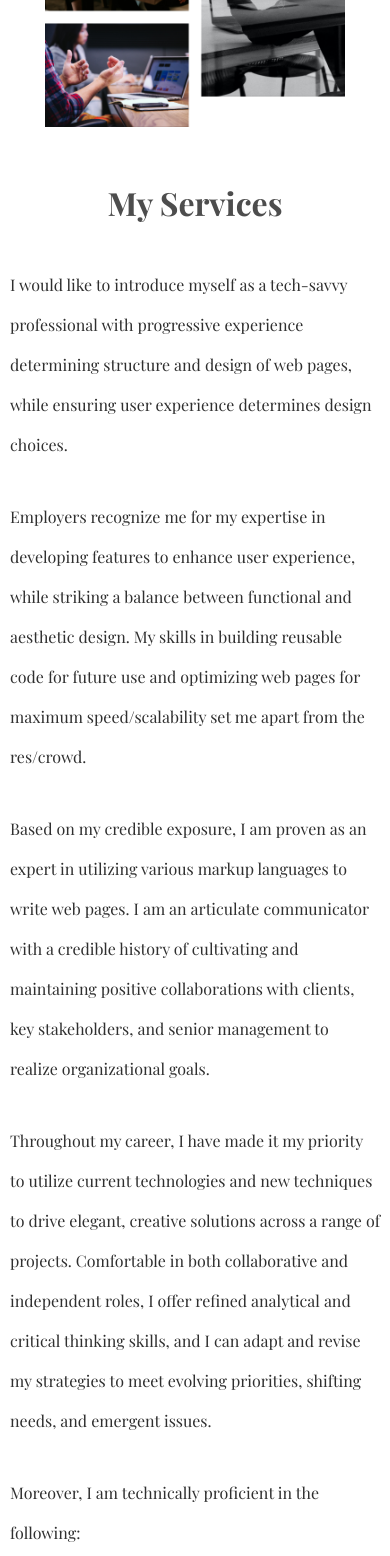
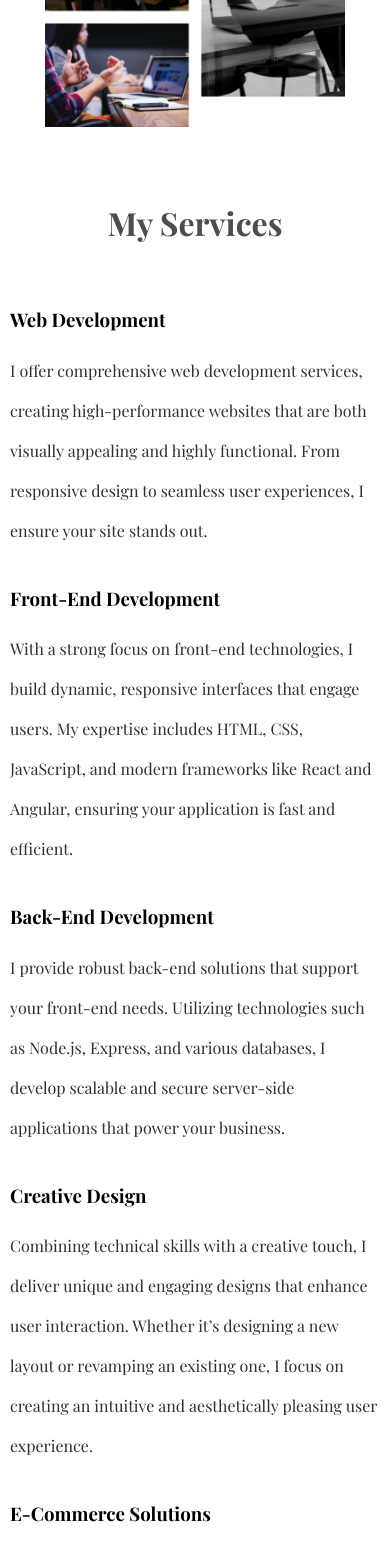
Before and after one commit to carsonbcobb/PortfolioV2, a React (Create React App) app: page /about in a window 390 px wide. Shown: the part 420-1976 px from the top of the page. Built offline with nearby package versions, Linux system fonts and the light colour scheme; a web font is replaced by a local one.

Commit message:
desktop update

```diff
--- a/src/components/ContactBottom/ContactBottom.jsx
+++ b/src/components/ContactBottom/ContactBottom.jsx
@@ -16,17 +16,14 @@ const ContactBottom=() =>
 				<div className='touch__content'>
 					<h2>Let's Chat!</h2>
 					<p className='desk-text'>
-						I look forward to discussing my background and your needs in detail,
-						as I am
-						<br />
-						confident that my unique experience will be of great use in meeting
-						your immediate
-						<br /> and future objectives.
+					I’m always excited to connect with fellow professionals, potential collaborators, and anyone interested in discussing innovative projects. Whether you have a question, need a consultation, or are looking to start a new project, I’d love to hear from you. Please feel free to reach out using the form below, and I will get back to you as soon as possible.
+
+
 					</p>
 					<p className='mob-text'>
-						I look forward to discussing my background and your needs in detail,
-						as I am confident that my unique experience will be of great use in
-						meeting your immediate and future objectives.
+					I’m always excited to connect with fellow professionals, potential collaborators, and anyone interested in discussing innovative projects. Whether you have a question, need a consultation, or are looking to start a new project, I’d love to hear from you. Please feel free to reach out using the form below, and I will get back to you as soon as possible.
+
+s.
 					</p>
 					<form id='form'>
 						<div className='touch__content--form-group'>
--- a/src/components/ContactBottom/ContactBottom.styles.scss
+++ b/src/components/ContactBottom/ContactBottom.styles.scss
@@ -23,10 +23,15 @@
 //Touch
 #contact-bottom {
 	background-color: #fff2f2;
+	margin: auto;
+
+	.touch__content {
+		width: 75%;
+	}
 }
 
 .touch {
-	margin-top: 150px;
+	margin-top: 10px;
 	display: flex;
 	flex-direction: row;
 	justify-content: space-evenly;
@@ -99,7 +104,7 @@
 	flex-direction: row;
 	justify-content: space-evenly;
 	align-items: center;
-	margin-top: 150px;
+	margin-top: 50px;
 }
 
 .extra-contact__item {
@@ -138,7 +143,7 @@
 
 @media (max-width: 768px) {
 	.touch {
-		margin-top: 100px;
+		margin-top: 10px;
 		flex-direction: column;
 	}
 
@@ -165,7 +170,7 @@
 	.extra-contact {
 		display: flex;
 		flex-direction: column;
-		margin-top: 100px;
+		margin-top: 50px;
 		justify-content: center;
 		align-items: center;
 	}
--- a/src/components/Header/Header.styles.scss
+++ b/src/components/Header/Header.styles.scss
@@ -30,7 +30,7 @@
 
 .header__logo {
 	img {
-		max-width: 200px;
+		max-width: 150px;
 	}
 }
 
--- a/src/components/SocialFooter/SocialFooter.styles.scss
+++ b/src/components/SocialFooter/SocialFooter.styles.scss
@@ -70,11 +70,11 @@
 }
 
 .sf-work {
-	background: #ea4c89;
+	background: #ff6666;
 	transition: 0.5s ease;
 
 	&:hover {
-		background: #ea4c89c0;
+		background: #c95151;
 	}
 }
 
--- a/src/sections/About/About.jsx
+++ b/src/sections/About/About.jsx
@@ -30,55 +30,36 @@ const About=() =>
 
 				<div className='services__content'>
 					<h2>My Services</h2>
-					<p>
-						I would like to introduce myself as a tech-savvy professional with
-						progressive experience determining structure and design of web
-						pages, while ensuring user experience determines design choices.
-					</p>
 
-					<p>
-						Employers recognize me for my expertise in developing features to
-						enhance
-						 user experience, while striking a balance between functional{ ' ' }
-						and aesthetic design.
-						My skills in building reusable code for future use and optimizing
-						web pages
-					 for maximum speed/scalability set me apart from the
-						res/crowd.
-					</p>
+  <div class="service">
+    <h3>Web Development</h3>
+    <p>I offer comprehensive web development services, creating high-performance websites that are both visually appealing and highly functional. From responsive design to seamless user experiences, I ensure your site stands out.</p>
+  </div>
 
-					<p>
-						Based on my credible exposure, I am proven as an expert in utilizing{ ' ' }
+  <div class="service">
+    <h3>Front-End Development</h3>
+    <p>With a strong focus on front-end technologies, I build dynamic, responsive interfaces that engage users. My expertise includes HTML, CSS, JavaScript, and modern frameworks like React and Angular, ensuring your application is fast and efficient.</p>
+  </div>
 
-						various markup languages to write web pages. I am an articulate
-						communicator
-						 with a credible history of cultivating and maintaining
-						positive collaborations
-						 with clients, key stakeholders, and senior management to
-						realize
-						 organizational goals.
-					</p>
-					<p>
-						Throughout my career, I have made it my priority to utilize current
-						technologies and new techniques to drive elegant, creative solutions
-						across a range of projects. Comfortable in both collaborative and
-						independent roles, I offer refined analytical and critical thinking
-						skills, and I can adapt and revise my strategies to meet evolving
-						priorities, shifting needs, and emergent issues.
-				</p>
+  <div class="service">
+    <h3>Back-End Development</h3>
+    <p>I provide robust back-end solutions that support your front-end needs. Utilizing technologies such as Node.js, Express, and various databases, I develop scalable and secure server-side applications that power your business.</p>
+  </div>
 
-					<p>Moreover, I am technically proficient in the following:</p>
+  <div class="service">
+    <h3>Creative Design</h3>
+    <p>Combining technical skills with a creative touch, I deliver unique and engaging designs that enhance user interaction. Whether it’s designing a new layout or revamping an existing one, I focus on creating an intuitive and aesthetically pleasing user experience.</p>
+  </div>
 
-					<p>
-						HTML | CSS | SCSS | Bootstrap | JQuery | JavaScript | TypeScript |
-						React | Vue | Liquid | Figma
-				</p>
+  <div class="service">
+    <h3>E-Commerce Solutions</h3>
+    <p>Specializing in e-commerce, I create tailored online stores that drive sales and improve customer satisfaction. From Shopify to custom solutions, I provide everything you need to succeed in the digital marketplace.</p>
+  </div>
 
-					<p>
-						Please feel free to contact me at carson@carsoncobb.com with any
-						thoughts, comments, or questions about my work—I’m always interested
-						in making new professional acquaintances.
-				</p>
+  <div class="service">
+    <h3>Consulting & Team Leadership</h3>
+    <p>With extensive experience in leading development teams, I offer consulting services to help guide your project to success. Whether you need strategic planning, team management, or technical guidance, I provide the expertise to drive your project forward.</p>
+  </div>
 				</div>
 			</section>
 			<div className='service-addition'>
--- a/src/sections/About/About.styles.scss
+++ b/src/sections/About/About.styles.scss
@@ -42,6 +42,20 @@
 	padding: 0 100px;
 }
 
+#about .services {
+	margin-top: 50px;
+	h2 {
+		text-align: center;
+		margin: 20px auto;
+	}
+}
+
+.service {
+	h3 {
+		text-align: left;
+	}
+}
+
 @media (max-width: 768px) {
 	.service-addition {
 		padding: 0 110px;
--- a/src/sections/Home/Home.jsx
+++ b/src/sections/Home/Home.jsx
@@ -33,10 +33,10 @@ const Home=() =>
 						<h1>
 							Carson Cobb
 							<br />
-							<span className='teal'>Full Stack Developer</span>
+							<span className='teal'>Developer</span>
 						</h1>
 						<p className='bold desk-text'>
-						E-commerce Expert
+						Full Stack Developer & E-commerce Expert
 						</p>
 						<br />
 						<p className='desk-text'>
@@ -44,8 +44,8 @@ const Home=() =>
 							Vue | Liquid | Python | Node.js | AWS | SQL | + MORE!
 						</p>
 						<p className='mob-text'>
-						HTML | CSS | JQuery | JavaScript | TypeScript | React |<br />{ ' ' }
-							Vue | Liquid | Python | Node.js | AWS | SQL | + MORE!
+						HTML | CSS | JQuery | JavaScript | TypeScript | React | Vue | Liquid |<br />{ ' ' }
+							Python | Node.js | AWS | SQL | + MORE!
 						</p>
 						<div className='button'>
 							<Link to='/about'>
@@ -68,28 +68,27 @@ const Home=() =>
 
 				<div className='services__content'>
 					<h2>
-						Who Is <span className='pink'>Carson Cobb</span>...?
+						About <span className='pink'>Carson Cobb</span>
 					</h2>
 					<p>
-						I would like to introduce myself as a tech-savvy professional with
-						progressive experience determining structure and design of web
-						pages, while ensuring user experience determines design choices.
+					Hi there! I'm Carson, a passionate full-stack developer with a focus on front-end and creative development. With years of experience in the health and wellness space, I thrive on creating impactful and user-friendly web applications that make a difference.
+
+
 					</p>
 
 					<p>
-						Employers recognize me for my expertise in developing features to
-						enhance user experience, while striking a balance between functional{ ' ' }
-						and aesthetic design. My skills in building reusable code for future
-						use and optimizing web pages for maximum speed/scalability set me
-						apart from the res/crowd.
+					<ul>
+  <li><strong>Front-End Development:</strong> Crafting responsive, visually stunning interfaces.</li>
+  <li><strong>Back-End Development:</strong> Building robust, scalable server-side solutions.</li>
+  <li><strong>Creative Design:</strong> Delivering unique and engaging user experiences.</li>
+</ul>
+
 					</p>
 
 					<p>
-						Based on my credible exposure, I am proven as an expert in utilizing{ ' ' }
-						various markup languages to write web pages. I am an articulate
-						communicator with a credible history of cultivating and maintaining
-						positive collaborations with clients, key stakeholders, and senior
-						management to realize organizational goals.
+					I’m always excited to take on new challenges, lead teams, and collaborate on projects that push the boundaries of technology. Thank you for visiting my website. Let’s connect and explore how we can work together to bring your vision to life.
+
+
 					</p>
 
 					<div className='button home-service-button'>
```
Also changed, not shown: src/components/SocialFooter/SocialFooter.jsx (+11 -41 lines), 1 other file (tests, documents, lock files or other folders).
